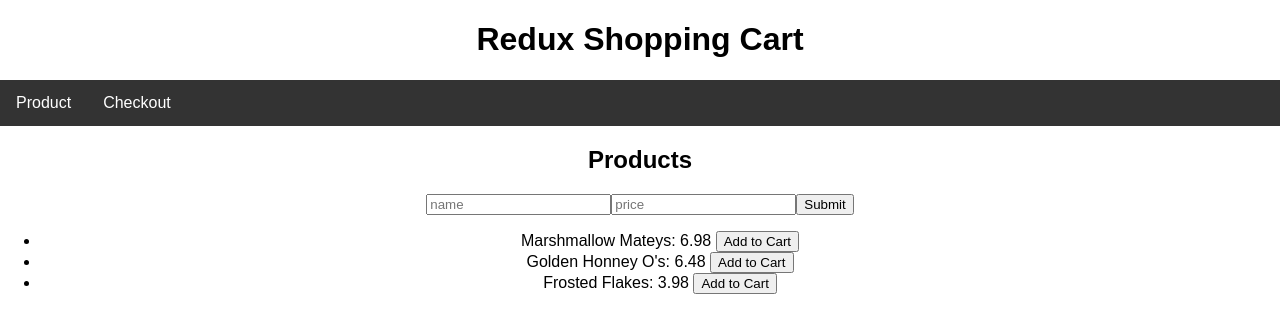
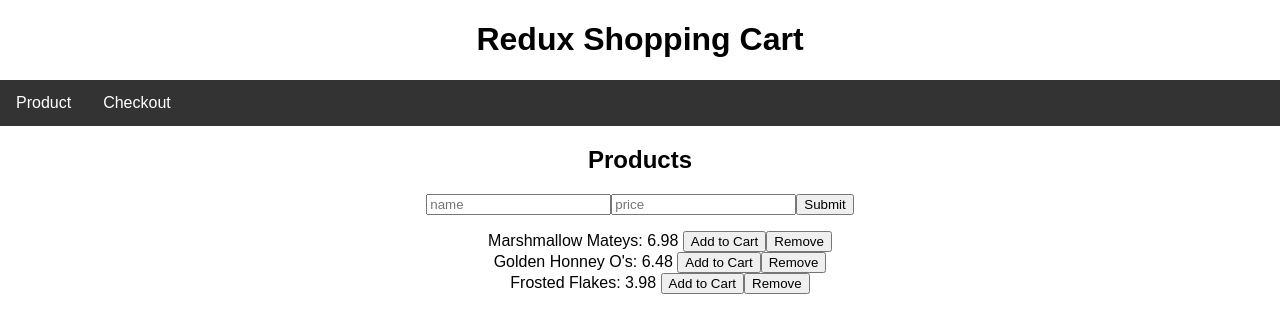
Before and after one commit to awburgard/redux-shopping-cart, a React (Create React App) app: page / in a window 1280 px wide. Shown: the top 332 px of the page. Built offline with nearby package versions, Linux system fonts and the light colour scheme.

Commit message:
adds remove button to product page

```diff
--- a/src/components/Checkout/Checkout.js
+++ b/src/components/Checkout/Checkout.js
@@ -15,7 +15,7 @@ class Checkout extends Component {
 
     removeItem = (event) => {
         this.props.dispatch({
-            type: 'REMOVE',
+            type: 'REMOVE_CHECKOUT',
             payload: event.target.dataset.id,
         })
     }
--- a/src/components/ProductForm/ProductForm.js
+++ b/src/components/ProductForm/ProductForm.js
@@ -30,6 +30,7 @@ class ProductForm extends Component {
           });
 }
 
+
 render() {
     return (
         <form onSubmit={this.addProduct}>
--- a/src/components/ProductList/ProductList.js
+++ b/src/components/ProductList/ProductList.js
@@ -2,6 +2,7 @@ import React, { Component } from 'react';
 import ProductListItem from '../ProductListItem/ProductListItem';
 
 class ProductList extends Component {
+
 
     render() {
         return (
@@ -9,7 +10,7 @@ class ProductList extends Component {
                 <ul>
                    {this.props.products.map((product, i) => {
                        return (
-                           <ProductListItem key={i} product={product} />
+                           <ProductListItem key={i} id={i} product={product} />
                        );
                    })}
                 </ul>
--- a/src/components/ProductListItem/ProductListItem.js
+++ b/src/components/ProductListItem/ProductListItem.js
@@ -13,11 +13,19 @@ class ProductListItem extends Component {
         })
     }
 
+    removeItem = (event) => {
+        this.props.dispatch({
+            type: 'REMOVE_PRODUCT',
+            payload: event.target.dataset.id
+        })
+    }
+
     render() {
         return (
-            <li>
+            <div>
                 {this.props.product.name}: {this.props.product.price} <button onClick={this.addProductToCart}>Add to Cart</button>
-            </li>
+                <button data-id={this.props.id} onClick={this.removeItem}>Remove</button>
+            </div>
         )
     }
 }
--- a/src/index.js
+++ b/src/index.js
@@ -19,6 +19,11 @@ const products = [
 const productReducer = (state = products, action) => {
     if (action.type === 'ADD_NEW_PRODUCT') {
         return [...state, action.payload];
+    } else if (action.type === 'REMOVE_PRODUCT'){
+        const newState = state.filter((element, index)=>{
+            return index !== parseInt(action.payload);
+        });
+        return newState
     }
     return state;
 };
@@ -30,7 +35,7 @@ const checkoutReducer = (state = [], action) => {
         return [...state, action.payload]
     } else if (action.type === 'CLEAR_CART'){
         return [];
-    } else if (action.type === 'REMOVE'){
+    } else if (action.type === 'REMOVE_CHECKOUT'){
         const newState = state.filter((element, index)=>{
             return index !== parseInt(action.payload);
         });
```
